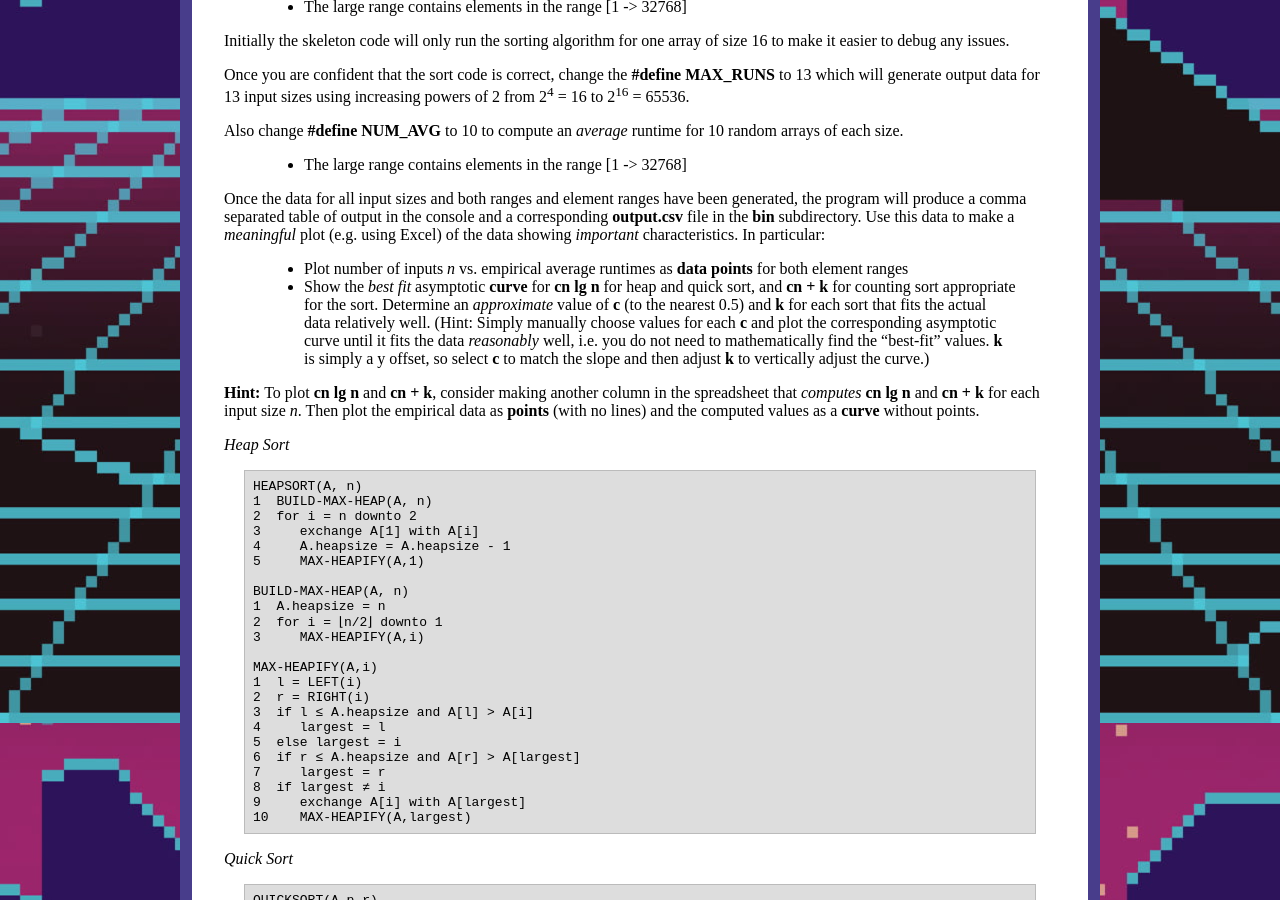
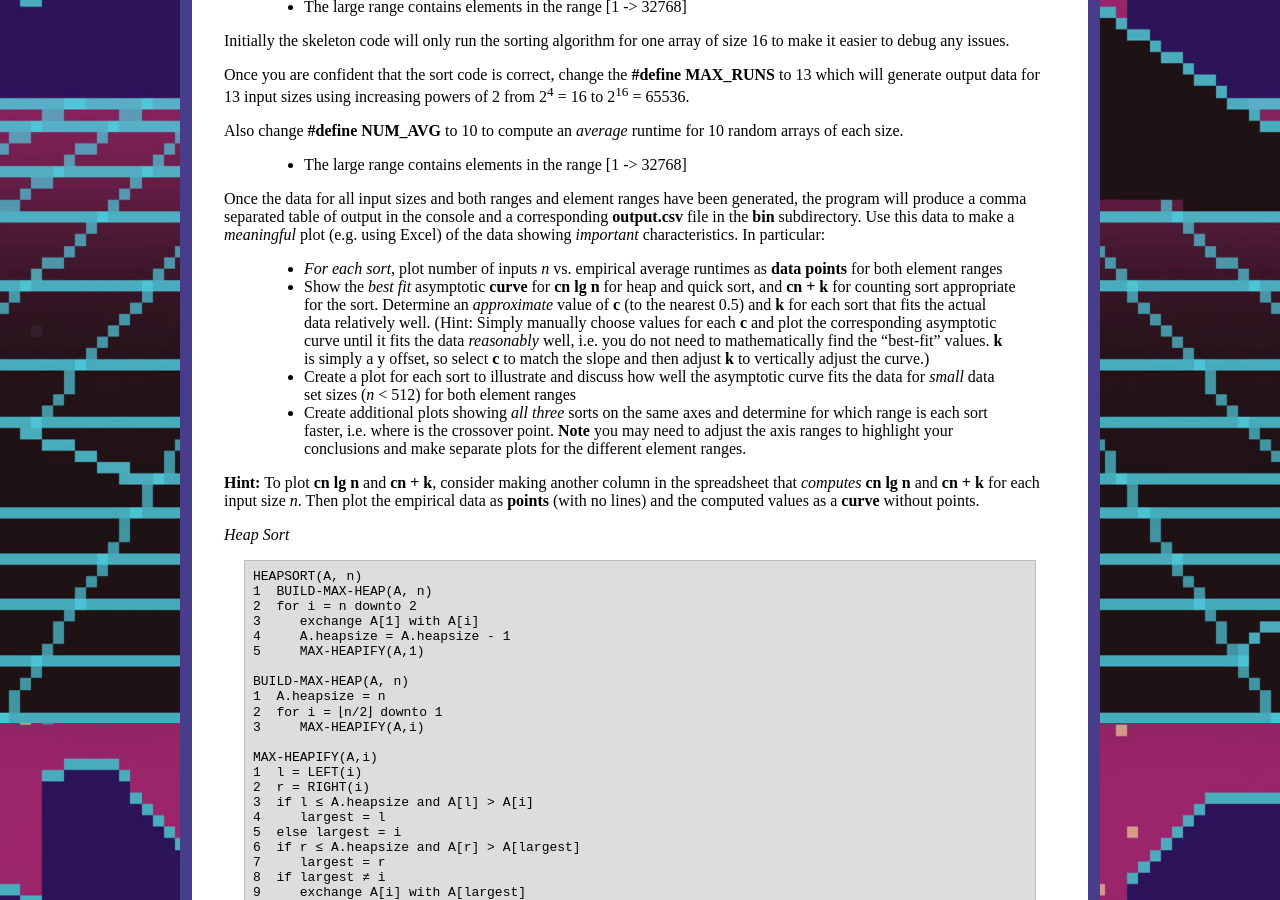
Before and after one commit to ycpcs/cs360-spring2024, a Jekyll site: the page built from assign/assign03.md, in a window 1280 px wide and 900 px high, scrolled down 1077 px. Built offline with Jekyll 4.4.1, drawn with Linux system fonts in a browser that asks for light colours.

Commit message:
update assign 2 and 3
update assign 2 and 3

```diff
--- a/assign/assign03.md
+++ b/assign/assign03.md
@@ -50,8 +50,10 @@ Also change **\#define NUM\_AVG** to 10 to compute an *average* runtime for 10 r
 
 Once the data for all input sizes and both ranges and element ranges have been generated, the program will produce a comma separated table of output in the console and a corresponding **output.csv** file in the **bin** subdirectory. Use this data to make a *meaningful* plot (e.g. using Excel) of the data showing *important* characteristics. In particular:
 
-> -   Plot number of inputs *n* vs. empirical average runtimes as **data points** for both element ranges
+> -   *For each sort*, plot number of inputs *n* vs. empirical average runtimes as **data points** for both element ranges
 > -   Show the *best fit* asymptotic **curve** for **cn lg n** for heap and quick sort, and **cn + k** for counting sort appropriate for the sort. Determine an *approximate* value of **c** (to the nearest 0.5) and  **k** for each sort that fits the actual data relatively well. (Hint: Simply manually choose values for each **c** and plot the corresponding asymptotic curve until it fits the data *reasonably* well, i.e. you do not need to mathematically find the "best-fit" values. **k** is simply a y offset, so select **c** to match the slope and then adjust **k** to vertically adjust the curve.)
+> -   Create a plot for each sort to illustrate and discuss how well the asymptotic curve fits the data for *small* data set sizes (*n* < 512) for both element ranges
+> -   Create additional plots showing *all three* sorts on the same axes and determine for which range is each sort faster, i.e. where is the crossover point. **Note** you may need to adjust the axis ranges to highlight your conclusions and make separate plots for the different element ranges.
 
 **Hint:** To plot **cn lg n** and **cn + k**, consider making another column in the spreadsheet that *computes* **cn lg n** and **cn + k** for each input size *n*. Then plot the empirical data as **points** (with no lines) and the computed values as a **curve** without points.
 
```
Also changed, not shown: assign/assign02.md (+2 -0 lines).
